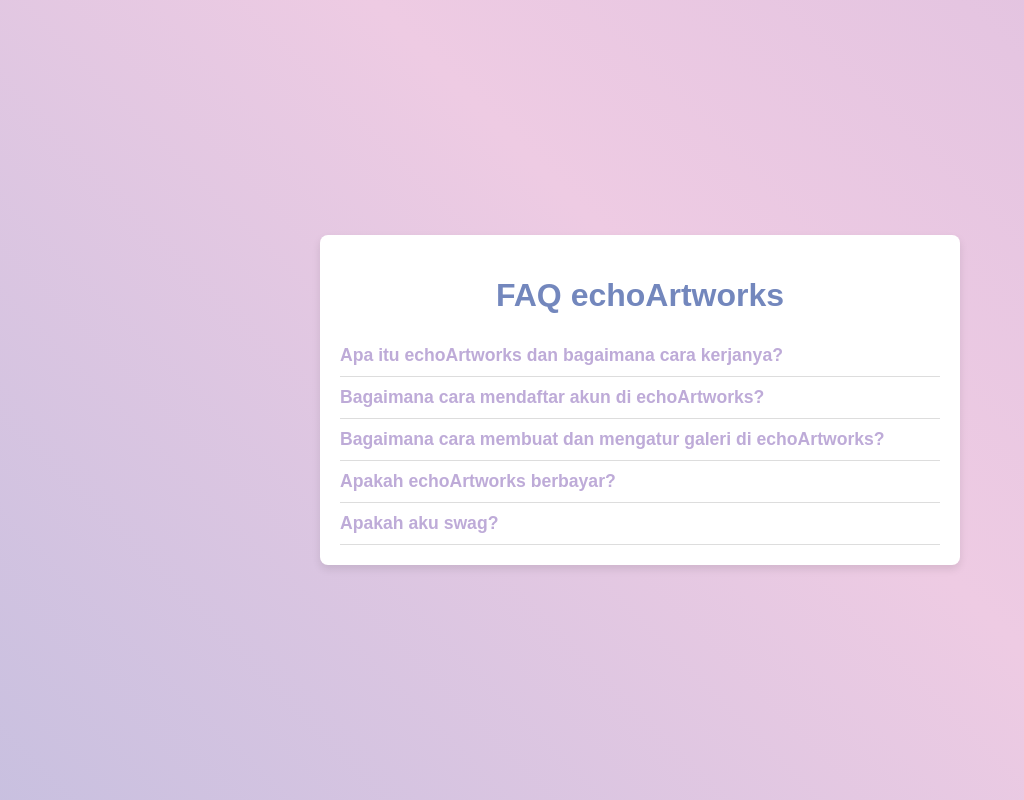
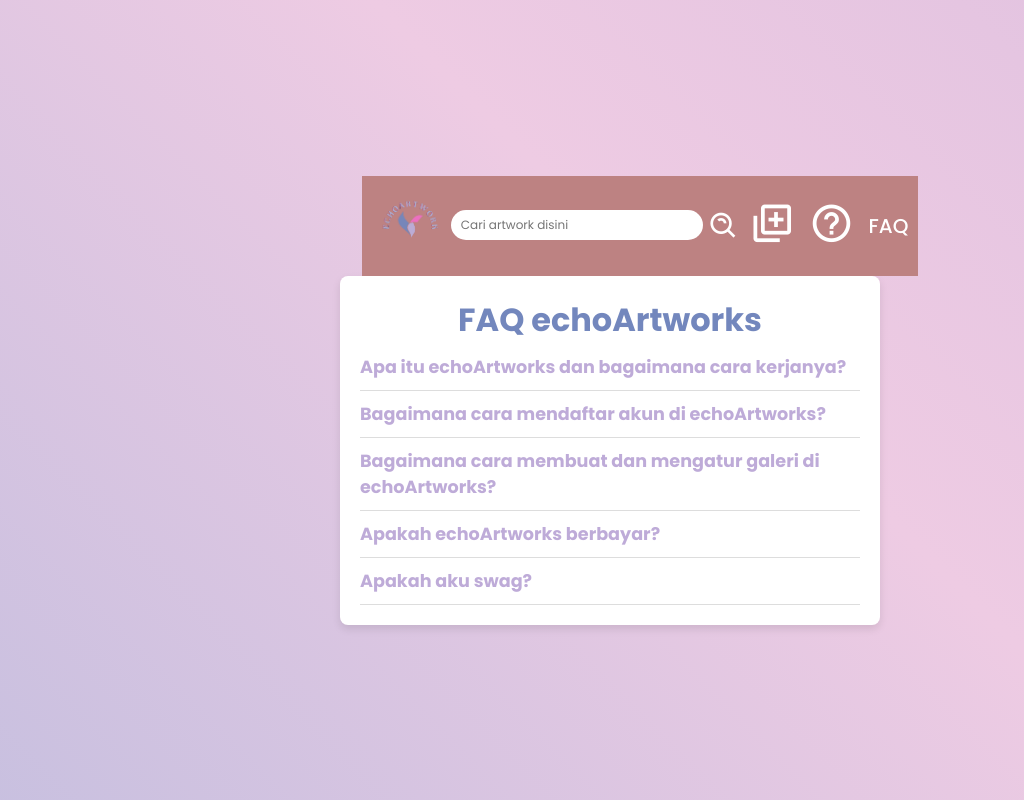
Before and after one commit to ELghazX/EchoArtworks, a PHP site: page /faq.php in a window 1280 px wide. Shown: the whole page, without its empty margins (0-1024 px from the left). Run offline with PHP 8.4, Linux system fonts and the light colour scheme.

Commit message:
autorisasi

```diff
--- a/faq.php
+++ b/faq.php
@@ -9,6 +9,12 @@
 </head>
 
 <body>
+    <header>
+        <?php include 'navbar.php'
+        ?>
+
+    </header>
+    <main>
         <div class="faq-container">
             <h1>FAQ echoArtworks</h1>
             <div class="faq-item">
@@ -31,8 +37,8 @@
                 <h2 class="faq-question">Apakah aku swag?</h2>
                 <p class="faq-answer">yes nigge.</p>
             </div>
-
         </div>
+    </main>
     <script src="script/faq.js"></script>
 </body>
 
--- a/navbar.php
+++ b/navbar.php
@@ -20,8 +20,8 @@
             </div>
             <div class="navbar">
                 <a href="addPost.php"><i class='bx bx-add-to-queue' style="font-size: 45px;"></i><span class="tooltip">Tambah Post</span></a>
-                <a href=""><i class='bx bx-help-circle'></i><span class="tooltip">Help</span></a>
-                <a href="">FAQ</a>
+                <a href="help.php"><i class='bx bx-help-circle'></i><span class="tooltip">Help</span></a>
+                <a href="faq.php">FAQ</a>
                 <?php if (isset($_SESSION["idUser"])): ?>
                     <a href="profil.php?idUser=<?= $idUser ?>"><i class='bx bxs-user-circle' style="font-size: 50px;"></i><span class="tooltip">Profil kamu</span></a>
                 <?php endif; ?>
@@ -38,9 +38,9 @@
             <input type="text" name="search" id="search" placeholder="Cari artwork disini" class="search-artwork" style="margin-top: 40px;">
             <button type="submit" style="background: none; border: none; ">
             </button>
-            <a href=""><i class='bx bx-add-to-queue' style="font-size: 45px; "></i></a>
-            <a href="">Help</a>
-            <a href="">FAQ</a>
+            <a href="addPost.php"><i class='bx bx-add-to-queue' style="font-size: 45px; "></i></a>
+            <a href="help.php">Help</a>
+            <a href="faq.php">FAQ</a>
             <a href="javascript:void(0);" class="close" onclick="toggleNavbar()"><i class='bx bx-x' style="font-size: 32px;"></i></a>
         </div>
     </div>
--- a/styles/faq.css
+++ b/styles/faq.css
@@ -10,6 +10,7 @@
 body {
     font-family: Arial, sans-serif;
     display: flex;
+    flex-direction: column;
     justify-content: center;
     align-items: center;
     min-height: 100vh;
```
Also changed, not shown: addPost.php (+13 -2 lines), profil.php (+2 -5 lines). Lines whose indentation alone changed are shown as unchanged.
